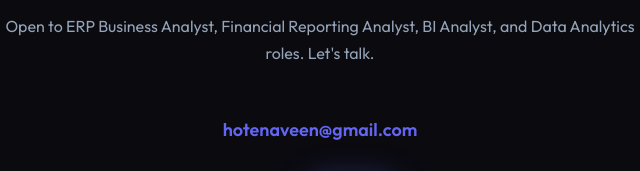
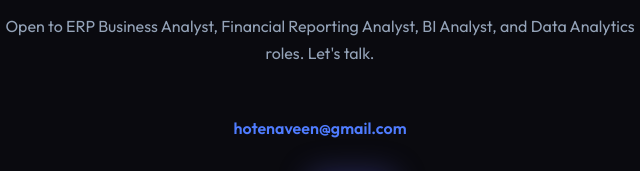
Before and after one commit to hotenaveen-a11y/naveen-portfolio, a plain HTML site: page index.html in a window 1280 px wide. Shown: the part 4436-4607 px from the top of the page, 320-960 px from the left. Drawn offline with Linux system fonts and the light colour scheme.

Commit message:
Update index.html

```diff
--- a/index.html
+++ b/index.html
@@ -710,7 +710,9 @@ footer span{color:var(--accent)}
       <div class="label" style="margin-bottom:8px">Get in touch</div>
       <h2 class="contact-headline">Let's build something<br><span style="color:var(--accent)">together.</span></h2>
       <p class="contact-sub">Open to ERP Business Analyst, Financial Reporting Analyst, BI Analyst, and Data Analytics roles. Let's talk.</p>
-      <a href="mailto:hotenaveen@gmail.com" class="email-link">hotenaveen@gmail.com</a>
+      <a href="mailto:hotenaveen@gmail.com" style="color:#4f7cff; text-decoration:none; font-weight:600;">
+  hotenaveen@gmail.com
+</a>
       <div class="social-links">
         <a href="mailto:hotenaveen@gmail.com" class="social-btn" title="Email">
           <svg width="20" height="20" viewBox="0 0 24 24" fill="none" stroke="currentColor" stroke-width="2"><rect x="2" y="4" width="20" height="16" rx="2"/><path d="m22 7-8.97 5.7a1.94 1.94 0 0 1-2.06 0L2 7"/></svg>
```
